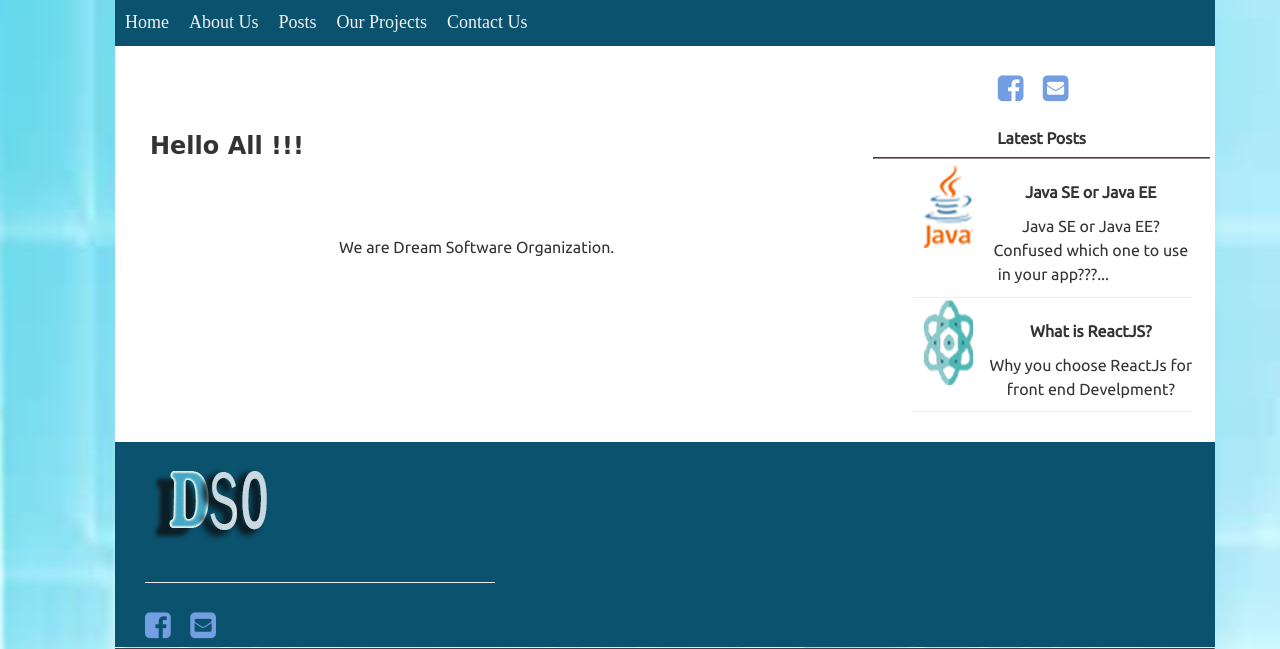
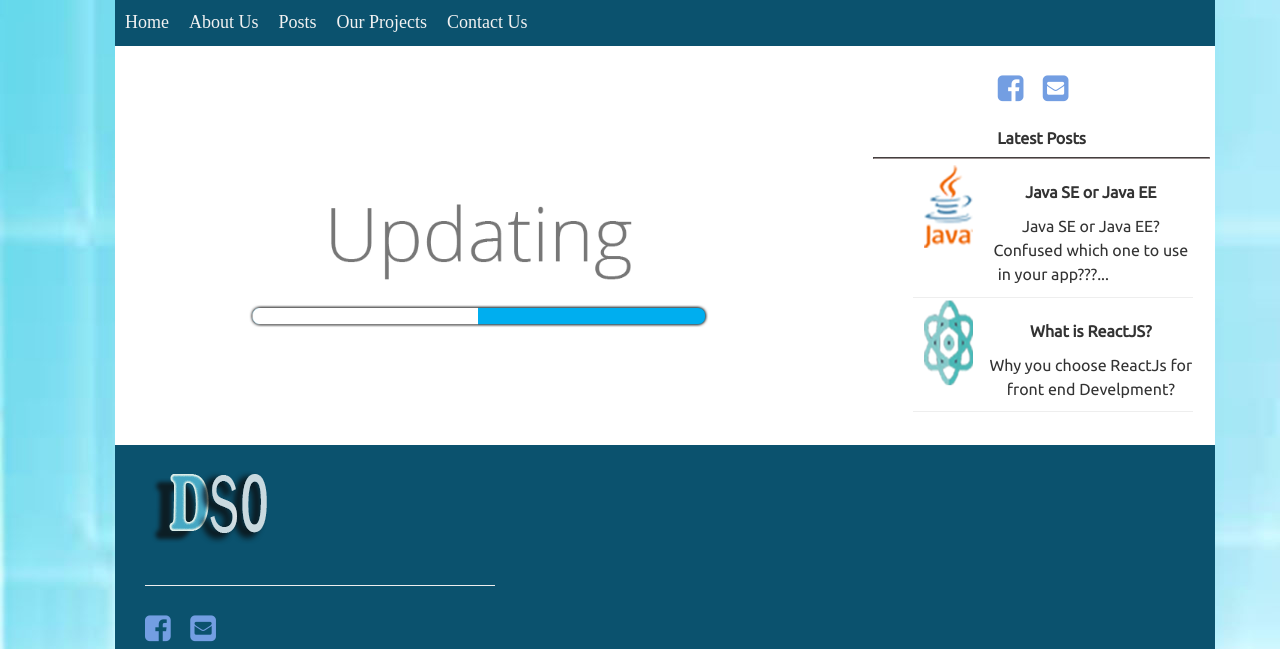
Before and after one commit to Dream-SO/Dream-SO, a Java web app: page /about in a window 1280 px wide. Shown: the part 210-859 px from the top of the page. Run offline with Spring Boot 4, a stand-in JSP engine, Linux system fonts and the light colour scheme; the project's own start-up code is not run, and a stand-in starts its controllers and pages; some libraries are stand-ins or nearby versions.

Commit message:
modified project and about

```diff
--- a/WebContent/WEB-INF/views/client/About.jsp
+++ b/WebContent/WEB-INF/views/client/About.jsp
@@ -13,13 +13,13 @@
 
 						    	<div class="welcome-content" style="text-align:left">
 
-						     <h3><b>Hello All !!!</b></h3>
+						     <h3><b></b></h3>
 						     </div>
 
 						     <br>
 						     <div class="row body_text" align="center">
 
-						     	We are Dream Software Organization.
+						     	<img id="jse_vs_jee" src="${pageContext.request.contextPath}/resources/images/update.png"  style="width:60%; height: 60%" align="midlle">
 						     </div>
 
 
--- a/WebContent/WEB-INF/views/client/projects/Projects.jsp
+++ b/WebContent/WEB-INF/views/client/projects/Projects.jsp
@@ -12,7 +12,7 @@
 						    <div class="row body_text" align="center">
 
 
-
+						     <img id="jse_vs_jee" src="${pageContext.request.contextPath}/resources/images/update.png"  style="width:60%; height: 60%" align="midlle">
 
 						    </div>
 
```
Also changed, not shown: WebContent/resources/images/update.png (added), 1 other file.
